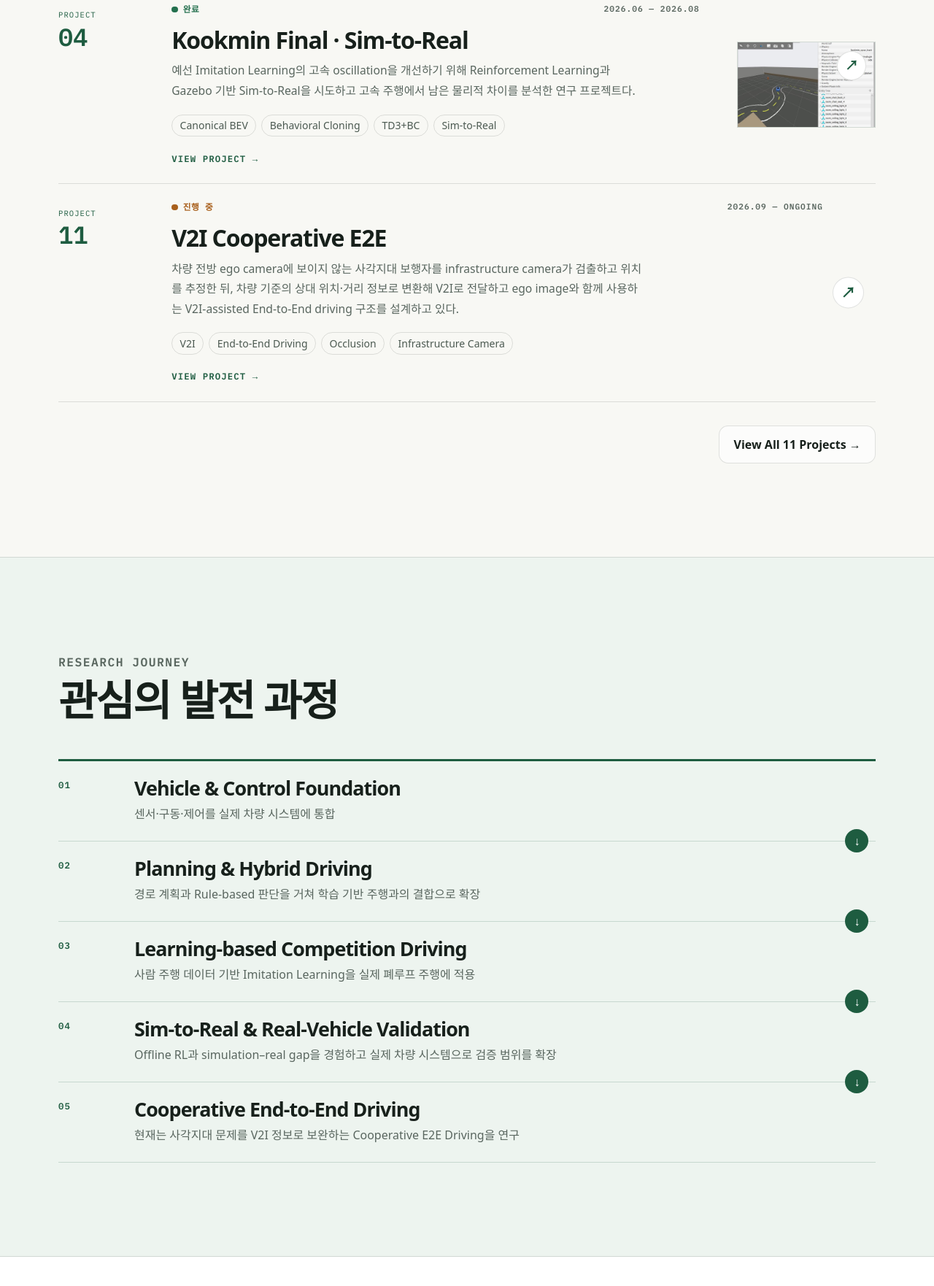
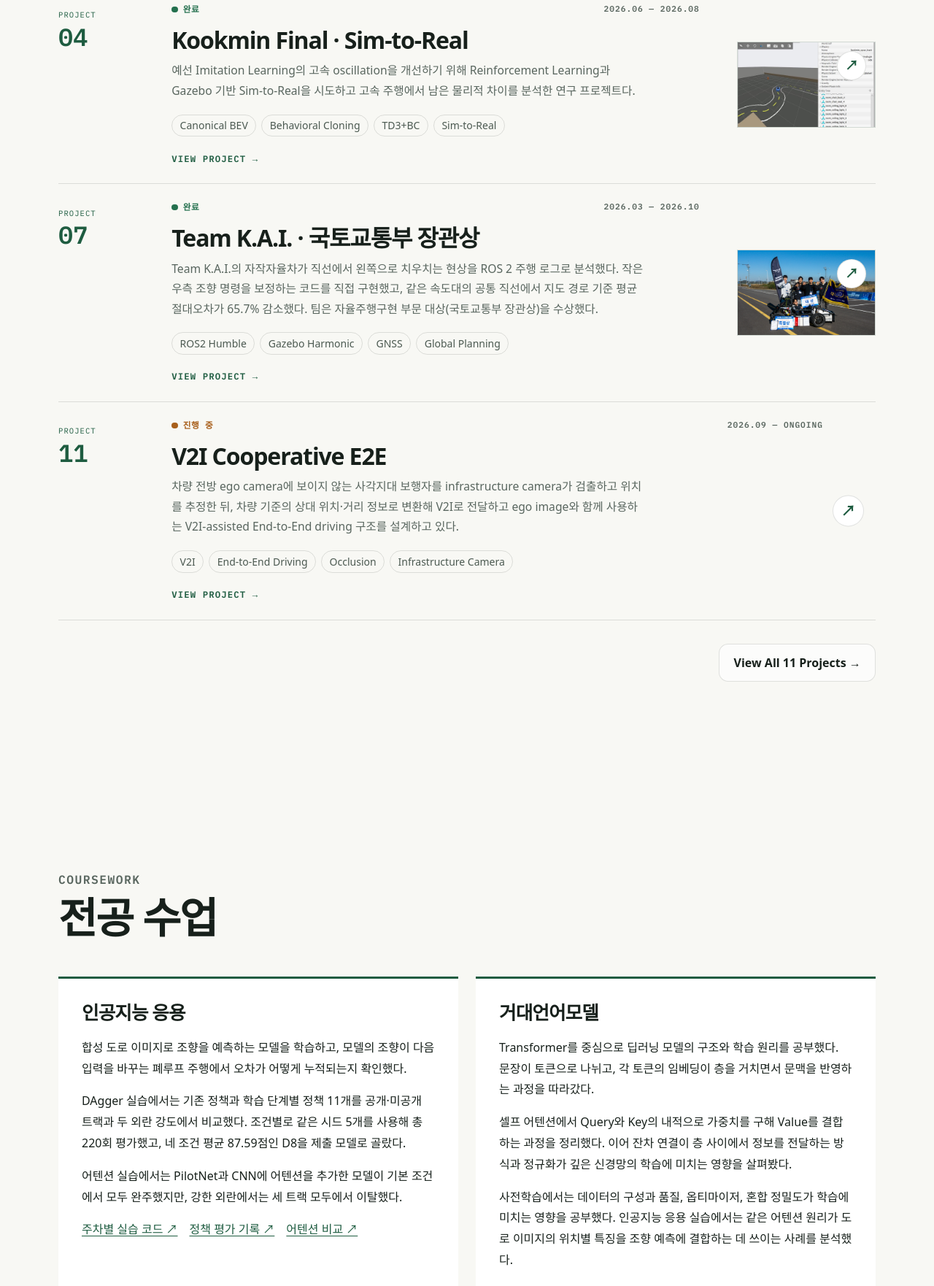
Before and after one commit to yunny22/portfolio, an Astro site: page / in a window 1280 px wide. Shown: the part 2448-4210 px from the top of the page at 73% size. Built offline with nearby package versions, Linux system fonts and the light colour scheme; Astro itself is replaced by a stand-in of ours; a web font is replaced by a local one.

Commit message:
Add deep learning coursework and finalize KAI and HL FMA competition results

```diff
--- a/src/data/projects.ts
+++ b/src/data/projects.ts
@@ -422,27 +422,41 @@ const projectEntries: Project[] = [
   {
     order: 7,
     slug: 'kai-decision-architecture',
-    title: 'KAI Competition Autonomous Driving System',
-    shortTitle: 'KAI Autonomous Driving System',
+    title: 'Team K.A.I. · 실차 직선 주행 좌편향 개선',
+    shortTitle: 'Team K.A.I. · 국토교통부 장관상',
     eyebrow: 'Engineering · Autonomous Driving System',
-    period: '2026.03 — Ongoing',
-    status: 'Ongoing',
+    period: '2026.03 — 2026.10',
+    status: 'Completed',
     kind: 'engineering',
     category: 'Autonomous Driving Systems',
-    featured: false,
-    summary: '자작자동차 대회를 위해 전체 자율주행 Architecture를 설계하고, 한국교통안전공단 자동차안전연구원 시험로를 Gazebo에 구현해 GNSS 기반 전역경로 주행과 장애물·신호등 대응을 먼저 개발·검증한 뒤, 현재 실제 차량으로 이전해 테스트와 보정을 진행하고 있는 프로젝트다.',
+    featured: true,
+    summary: 'Team K.A.I.의 자작자율차가 직선에서 왼쪽으로 치우치는 현상을 ROS 2 주행 로그로 분석했다. 작은 우측 조향 명령을 보정하는 코드를 직접 구현했고, 같은 속도대의 공통 직선에서 지도 경로 기준 평균 절대오차가 65.7% 감소했다. 팀은 자율주행구현 부문 대상(국토교통부 장관상)을 수상했다.',
     problem: { label: 'Project Goal', title: '자작자동차 대회에 사용할 자율주행 시스템의 전체 Architecture를 설계하고, 실차가 완성되기 전 Gazebo에서 실제 대회 환경과 주행 알고리즘을 먼저 개발·검증한 뒤 이를 실제 차량에 적용하는 것을 목표로 했다.' },
     sections: [
+      {
+        label: 'Personal Contribution', title: '작은 우측 조향 요구에서 부족한 응답을 보정', tone: 'focus',
+        items: ['직선 주행 로그에서 경로 추종기가 작은 우측 조향을 요구해도 차량이 충분히 반응하지 않는 현상을 확인했다. 우측 요구의 크기에 따라 송신각을 추가하는 방식을 제안하고 직접 구현했다.', '예를 들어 우측 1° 요구에는 2.3°를 송신했다. 중립, 좌측 요구, 우측 7° 이상에서는 추가량을 0으로 두었다.', '보정 뒤에도 좌편향이 남아 엔코더 0°와 실제 직진 기준이 다를 가능성을 검토하고 영점 조정을 제안했다.'],
+      },
+      {
+        label: 'Real-Vehicle Evaluation', title: '같은 날, 같은 속도대의 직선 246m에서 전후 비교', tone: 'result',
+        items: ['10월 17일 보정 전후 주행에서 실제 속도 6.5–7.5m/s를 공통으로 만족한 직선을 골랐다. 각 1m 구간의 오차 중앙값에 같은 가중치를 주었다.', '평균 좌편향은 57.02cm에서 16.93cm로, 평균 절대 경로 오차는 57.07cm에서 19.55cm로 감소했다. 기준은 측위로 추정한 차량 위치와 지도 목표 경로 사이의 횡거리다. 실제 노면의 차로 중앙은 별도로 측량하지 않았다.'],
+      },
+      {
+        label: 'Competition Result', title: '자율주행구현 부문 대상 · 창작기술 부문 특별상',
+        items: ['10월 31일 최종 본선 로그에서 신호 정지 3회와 결승 정지 완료를 확인했다.', '건국대학교 Team K.A.I.는 2026 대학생 AI·SW 모빌리티 경진대회에서 자작자율차 자율주행구현 부문 대상(국토교통부 장관상)과 자작자율차 창작기술 부문 특별상을 수상했다.'],
+      },
       { label: 'System Architecture', title: '대회 차량을 위한 전체 자율주행 Architecture', items: ['GNSS 기반 차량 위치 정보, Global Route, Perception / Mission information, Decision / Planning과 Vehicle Control을 하나의 시스템 흐름으로 연결했다.', '전체 Architecture 안에 판단과 planning 구조를 배치해 인지된 상황이 최종 차량 제어로 이어지도록 설계했다.'] },
       { label: 'Gazebo Simulation Environment', title: '실차 제작 전 대회 환경을 가상 공간에 구현', items: ['실차 제작이 완료되기 전에 알고리즘을 반복 개발하고 검증할 수 있도록 Gazebo simulation을 구축했다.', '한국교통안전공단 자동차안전연구원 시험로를 바탕으로 대회 환경을 Gazebo에 구현했다.', 'GNSS 기반 전역경로 주행, 장애물 상황과 회피, 신호등 및 대회 mission 상황을 포함한 통합 자율주행 시스템을 검증했다.'] },
       { label: 'GNSS-based Global Route Driving', title: 'GNSS 위치를 이용한 전역경로 주행', items: ['실제 대회 차량에서 사용할 수 있도록 GNSS 위치 정보를 기반으로 Global Route를 구성했다.', '차량이 전역경로를 연속적으로 추종하도록 주행 알고리즘을 설계하고 Gazebo에서 검증했다.'] },
       { label: 'Competition Scenario Integration', title: '대회 상황을 하나의 Architecture로 통합', items: ['Gazebo 환경에 장애물, 신호등 등 대회에서 발생할 수 있는 상황을 구현했다.', '전역경로 주행 → 상황 인지 → 판단 → 장애물·신호등 대응 → 차량 제어가 하나의 Architecture 안에서 동작하도록 통합했다.'] },
-      { label: 'Current Work / Real Vehicle Validation', title: '실차 이전과 현재 진행 중인 검증', tone: 'focus', items: ['2026년 9월 초 실제 차량 제작이 완료됐다.', '현재 Gazebo에서 개발한 알고리즘을 실제 차량으로 이전하고 있다.', 'simulation과 real vehicle 사이에서 나타나는 위치 추정, 차량 거동과 제어 응답 차이를 확인하면서 알고리즘과 파라미터를 조정하고 있다.'] },
     ],
     tags: ['ROS2 Humble', 'Gazebo Harmonic', 'GNSS', 'Global Planning', 'Autonomous Driving'],
-    image: 'media/kai-gazebo.jpg',
-    imageAlt: 'RViz 전역 지도와 Gazebo 차량을 함께 표시한 KAI 개발 화면',
-    media: [{ type: 'video', src: 'media/projects/kai-gazebo-drive.mp4', poster: 'media/projects/kai-gazebo-drive-poster.jpg', alt: 'KAI Gazebo 통합 주행 시험', caption: 'KAI 통합 주행 · RViz 경로 상태와 Gazebo 차량 거동 동시 검증' }],
+    image: 'media/projects/kai-award-team.jpg',
+    imageAlt: '대회 차량과 자율주행구현 부문 대상기를 든 건국대학교 Team K.A.I.',
+    media: [
+      { type: 'image', src: 'media/projects/kai-steering-error.jpg', alt: '10월 17일 직선에서 보정 전후의 진행거리별 경로 오차와 분포', caption: '10월 17일 ROS 2 주행 로그 · 같은 속도대의 공통 직선 246m에서 평균 절대 경로 오차 57.07 → 19.55cm', fit: 'contain' },
+      { type: 'video', src: 'media/projects/kai-gazebo-drive.mp4', poster: 'media/projects/kai-gazebo-drive-poster.jpg', alt: 'KAI Gazebo 통합 주행 시험', caption: 'KAI 통합 주행 · RViz 경로 상태와 Gazebo 차량 거동 동시 검증' },
+    ],
     accent: 'cyan',
   },
   {
@@ -506,22 +520,23 @@ const projectEntries: Project[] = [
   {
     order: 10,
     slug: 'hl-ku-autonomous-vehicle',
-    title: 'HL_KU Autonomous Vehicle System',
-    shortTitle: 'HL_KU Autonomous Vehicle',
+    title: 'HL FMA 2026 · 실차 자율주행 시스템과 장애물 구간 주행',
+    shortTitle: 'HL FMA 2026 · 장려상',
     eyebrow: 'Engineering · Real-Vehicle Integration',
-    period: '2026.08 — Ongoing',
-    status: 'Ongoing',
+    period: '2026.08 — 2026.10',
+    status: 'Completed',
     kind: 'engineering',
     category: 'Autonomous Driving Systems',
     featured: false,
-    summary: 'Henes T8 Sports 실차 플랫폼에 UM982 dual-antenna RTK GNSS와 NUCLEO 기반 저수준 제어를 통합하고, fixed ENU 좌표계에서 기록한 global route를 RouteFollower와 Pure Pursuit로 추종한 프로젝트다. 기록 waypoint의 불규칙한 경로와 steering 흔들림을 natural cubic spline smoothing과 continuous tracking으로 개선했으며, 실차 route following을 확인한 뒤 현재는 YOLO 기반 장애물 인지를 추가하고 있다.',
+    summary: '건국대학교 SVE 팀에서 Henes T8 Sports 기반 자율주행 시스템의 전체 아키텍처를 설계하고, 장애물 구간에서 차량이 경로를 따라 주행하는 기능을 직접 구현했다. 팀은 HL FMA 2026 자율주행 경진대회에서 장려상을 수상했다.',
     problem: { label: 'Project Goal', title: '실제 차량에서 위치·heading·speed를 이용해 global route를 기록하고, 기록 경로를 안정적으로 추종하는 자율주행 시스템을 구현하는 것을 목표로 했다.' },
     sections: [
+      { label: 'Personal Contribution', title: '전체 아키텍처 설계와 장애물 구간 주행 구현', tone: 'focus', items: ['차량 위치와 전역경로, 상위 주행 판단, 저수준 조향·구동 제어를 연결하는 전체 구조를 설계했다.', '장애물 구간의 경로 주행 기능을 직접 구현했다. 팀은 장애물 인지와 경로 주행을 포함한 실차 시스템 개발을 완료했다.'] },
+      { label: 'Competition Result', title: 'HL FMA [1/5] 장려상', tone: 'result', items: ['건국대학교 SVE 팀으로 HL FMA(Future Mobility Award) 2026 자율주행 경진대회에 참가해 2026년 10월 30일 장려상을 수상했다.'] },
       { label: 'Vehicle System', title: 'Henes T8 Sports에 GNSS·저수준 제어·ROS 2 통합', items: ['Henes T8 Sports 실차 플랫폼을 구성하고 NUCLEO-H743ZI2 기반 저수준 제어와 Linux/ROS 2 상위 시스템을 연결했다.', 'UM982 dual-antenna RTK GNSS에서 position, heading, speed를 처리하고 이를 fixed ENU 좌표계로 변환해 차량 주행에 사용했다.'] },
       { label: 'Route Recording', title: '실제 차량으로 global route 기록', items: ['RTK GNSS를 이용해 실제 차량의 global route를 기록하고, 기록한 waypoint와 route를 reference path로 관리했다.', '초기에는 기록 waypoint를 그대로 따라가면서 path가 불규칙해지고 steering이 흔들리는 문제를 확인했다.'] },
       { label: 'Route Improvement', title: 'Spline smoothing과 continuous tracking으로 경로 개선', items: ['문제를 Pure Pursuit parameter만으로 해결하지 않고, natural cubic spline을 적용해 reference route 자체를 연속적이고 부드럽게 만들었다.', '현재 차량 위치를 route에 projection하고 진행 방향의 virtual target/look-ahead point를 선택하는 RouteFollower를 구성했다.', '약 20 Hz control loop에서 Pure Pursuit 기반 continuous tracking을 적용해 smooth route를 연속적으로 추종하도록 구현·튜닝했다.'] },
       { label: 'Real-Vehicle Validation', title: '실차 route following 검증', tone: 'result', items: ['smoothing한 RTK global route를 실제 차량이 추종하는 것을 확인했다.', 'Dual RTK GNSS 기반 위치·heading과 RouteFollower, Pure Pursuit를 연결해 실제 차량에서 continuous route tracking을 검증했다.'] },
-      { label: 'Current Work', title: 'YOLO 기반 장애물 인지를 추가 개발 중', items: ['현재는 global route following에 이어 YOLO 기반 장애물 인지를 추가하고 있다.'] },
     ],
     tags: ['Henes T8 Sports', 'Dual RTK GNSS', 'Global Route', 'Pure Pursuit', 'ROS2'],
     image: 'media/projects/hl-ku-drive-feature.jpg',
--- a/src/pages/index.astro
+++ b/src/pages/index.astro
@@ -75,6 +75,33 @@ const researchFocus = [
     </div>
   </section>
 
+  <section class="section" id="coursework" aria-labelledby="coursework-heading">
+    <div class="shell">
+      <header class="section-heading reveal">
+        <div><p class="eyebrow">Coursework</p><h2 id="coursework-heading">전공 수업</h2></div>
+      </header>
+      <div class="course-grid">
+        <article class="course-card reveal">
+          <h3>인공지능 응용</h3>
+          <p>합성 도로 이미지로 조향을 예측하는 모델을 학습하고, 모델의 조향이 다음 입력을 바꾸는 폐루프 주행에서 오차가 어떻게 누적되는지 확인했다.</p>
+          <p>DAgger 실습에서는 기존 정책과 학습 단계별 정책 11개를 공개·미공개 트랙과 두 외란 강도에서 비교했다. 조건별로 같은 시드 5개를 사용해 총 220회 평가했고, 네 조건 평균 87.59점인 D8을 제출 모델로 골랐다.</p>
+          <p>어텐션 실습에서는 PilotNet과 CNN에 어텐션을 추가한 모델이 기본 조건에서 모두 완주했지만, 강한 외란에서는 세 트랙 모두에서 이탈했다.</p>
+          <div class="course-links">
+            <a href="https://github.com/yunny22/AI-applications">주차별 실습 코드 ↗</a>
+            <a href="https://github.com/yunny22/AI-applications/tree/main/week07">정책 평가 기록 ↗</a>
+            <a href="https://github.com/yunny22/AI-applications/tree/main/week12">어텐션 비교 ↗</a>
+          </div>
+        </article>
+        <article class="course-card reveal">
+          <h3>거대언어모델</h3>
+          <p>Transformer를 중심으로 딥러닝 모델의 구조와 학습 원리를 공부했다. 문장이 토큰으로 나뉘고, 각 토큰의 임베딩이 층을 거치면서 문맥을 반영하는 과정을 따라갔다.</p>
+          <p>셀프 어텐션에서 Query와 Key의 내적으로 가중치를 구해 Value를 결합하는 과정을 정리했다. 이어 잔차 연결이 층 사이에서 정보를 전달하는 방식과 정규화가 깊은 신경망의 학습에 미치는 영향을 살펴봤다.</p>
+          <p>사전학습에서는 데이터의 구성과 품질, 옵티마이저, 혼합 정밀도가 학습에 미치는 영향을 공부했다. 인공지능 응용 실습에서는 같은 어텐션 원리가 도로 이미지의 위치별 특징을 조향 예측에 결합하는 데 쓰이는 사례를 분석했다.</p>
+        </article>
+      </div>
+    </div>
+  </section>
+
   <section class="section journey" id="research-journey">
     <div class="shell">
       <header class="section-heading reveal">
@@ -145,6 +172,12 @@ const researchFocus = [
   .focus-card h3 { min-height: 4.5rem; margin: 1.8rem 0 1.2rem; font-size: clamp(1.35rem,2.2vw,1.85rem); }
   .focus-card ul { margin: 0; padding: 0; list-style: none; color: var(--muted); }
   .focus-card li { padding: .45rem 0; border-top: 1px solid var(--line); }
+  .course-grid { display: grid; grid-template-columns: repeat(auto-fit,minmax(min(100%,22rem),1fr)); gap: 1.5rem; }
+  .course-card { padding: clamp(1.25rem,3vw,2rem); border-top: 3px solid var(--green-deep); background: #fff; }
+  .course-card h3 { margin: 0 0 1.2rem; font-size: 1.6rem; }
+  .course-card p { line-height: 1.8; }
+  .course-links { display: flex; flex-wrap: wrap; gap: .5rem 1rem; }
+  .course-links a { color: var(--green-deep); text-decoration: underline; text-underline-offset: .2em; }
   .featured { background: var(--paper); }
   .project-list { display: grid; grid-template-columns: 1fr; }
   .all-projects { display: flex; justify-content: flex-end; margin-top: 2rem; }
```
Also changed, not shown: README.md, public/media/projects/kai-award-team.jpg (added), public/media/projects/kai-steering-error.jpg (added).
